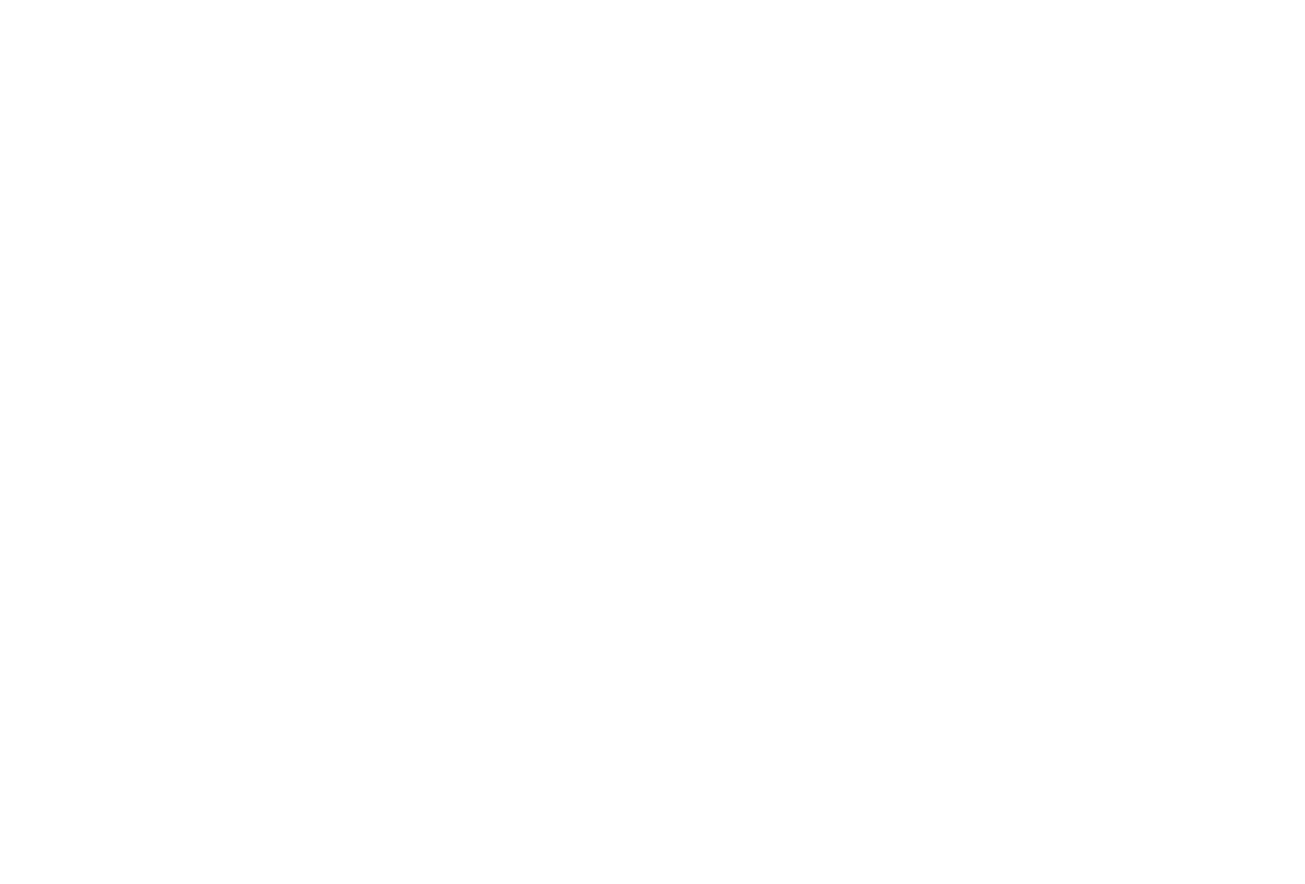
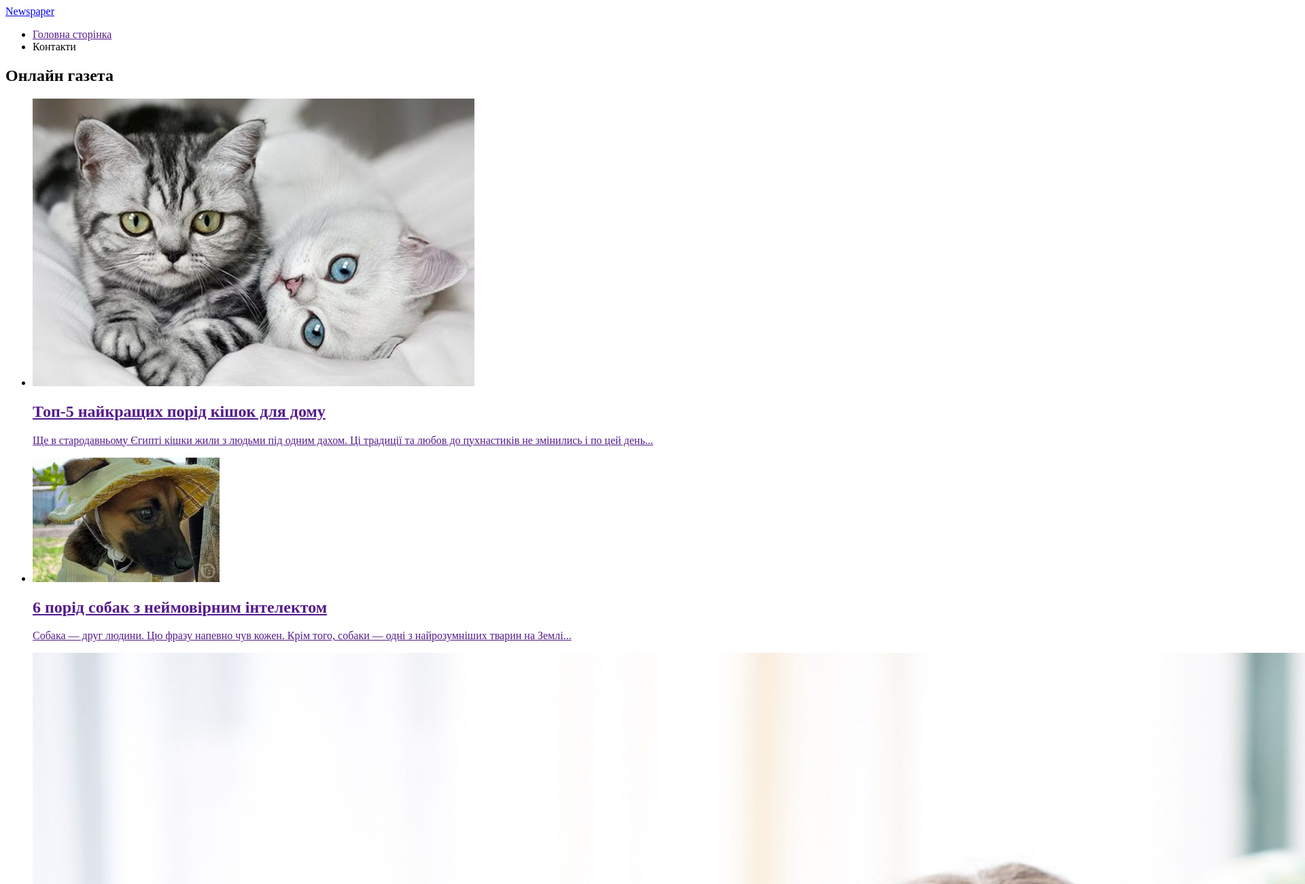
Before and after one commit to Pashko-GoIteens/Newspaper, a plain HTML site: page index.html in a window 1280 px wide. Shown: the top 1300 px of the page at 68% size, 1920 px wide, since content can reach past the window. Before the commit the page ends 800 px from the top, so only its background shows below. Drawn offline with Linux system fonts and the light colour scheme.

Commit message:
Створили html для головної сторінки

```diff
--- a/index.html
+++ b/index.html
@@ -1,11 +1,79 @@
 <!DOCTYPE html>
 <html lang="en">
+
 <head>
     <meta charset="UTF-8">
     <meta name="viewport" content="width=device-width, initial-scale=1.0">
-    <title>Онлайн газе</title>
+    <title>Онлайн газета</title>
 </head>
+
 <body>
+    <header class="header">
+        <div class="container header-container">
+            <a class="header-logo" href="index.html">Newspaper</a>
+            <ul class="header-list">
+                <li class="header-item">
+                    <a class="header-link" href="">Головна сторінка</a>
+                </li>
+                <li class="header-item">
+                    <a class="header-link">Контакти</a>
+                </li>
+            </ul>
+        </div>
+    </header>
+    <main class="main">
+        <section class="hero">
+            <div class="container">
+                <div class="hero-wrap">
+                    <h1 class="hero-title">Онлайн газета</h1>
+                </div>
+                <div class="hero-container">
+                    <ul class="hero-list">
+                        <li class="hero-item">
+                            <a class="hero-link" href="">
+                                <img class="hero-img" src="./images/new-one.jpg" alt="Два котика">
+                                <h2 class="hero-subtitle">Топ-5 найкращих порiд кішок для дому</h2>
+                                <p class="hero-text">
+                                    Ще в стародавньому Єгипті кішки жили з людьми під одним дахом. Ці традиції та любов
+                                    до пухнастиків не змінились і по цей день...
+                                </p>
+                            </a>
+                        </li>
+                        <li class="hero-item">
+                            <a class="hero-link" href="">
+                                <img class="hero-img" src="./images/new-two.jpg" alt="Собака">
+                                <h2 class="hero-subtitle">6 порід собак з неймовірним інтелектом</h2>
+                                <p class="hero-text">Собака — друг людини. Цю фразу напевно чув кожен. Крім того, собаки
+                                    — одні з найрозумніших тварин на Землі...</p>
+                            </a>
+                        </li>
+                        <li class="hero-item">
+                            <a class="header-link" href="">
+                                <img class="hero-img" src="./images/new-three.jpg" alt="Діти">
+                                <h2 class="hero-subtitle">Як зробити навчання ефективним</h2>
+                                <p class="hero-text">Фактори і прийоми, які сприяють кращому запам'ятовуванню та
+                                    засвоєнню інформації...</p>
+                            </a>
+                        </li>
+                        <!-- Дз зробити ще 3 новини -->
+                    </ul>
+                </div>
+            </div>
+        </section>
+    </main>
+    <footer class="footer">
+         <div class="container footer-container">
+            <a class="footer-logo" href="index.html">Newspaper</a>
+               <ul class="footer-list">
+                <li class="footer-item">
+                    <a class="footer-link" href="tel:+380730000000">+380730000000</a>
+                </li>
+                <li class="footer-link">
+                    <a class="footer-link" href="mailto:newspaper@gmail.com">newspaper@gmail.com</a>
+                </li>
+               </ul>
+         </div>
+    </footer>
+</body>
 
-</body>
 </html>
```
